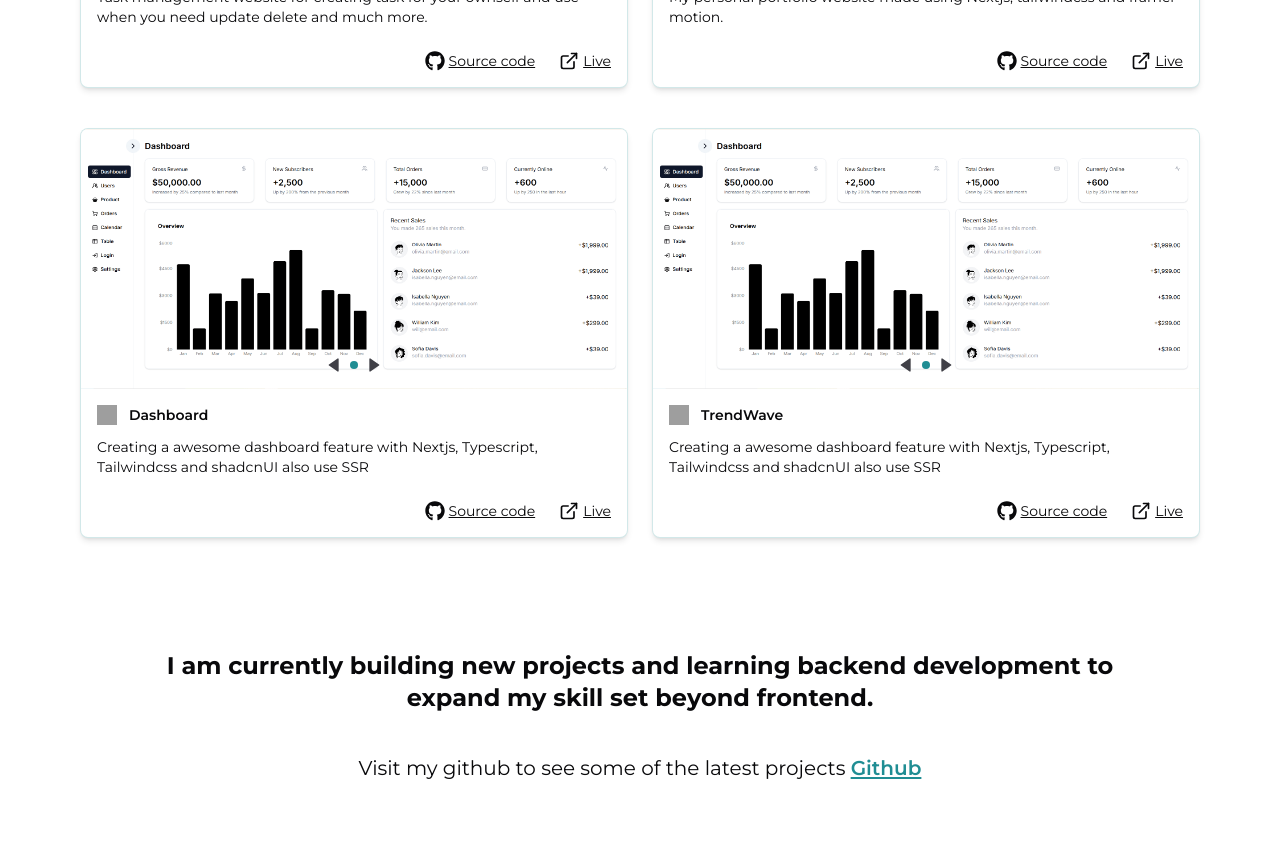
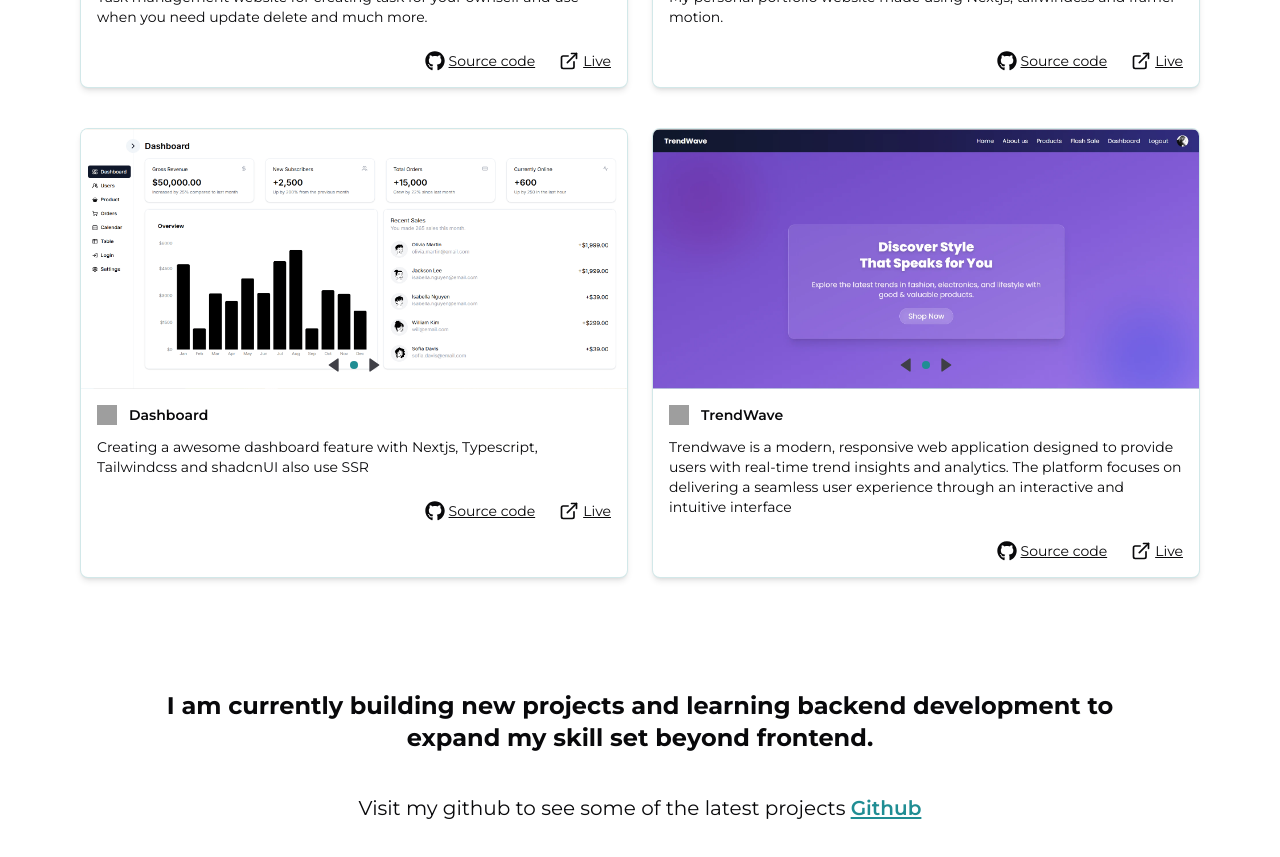
Before and after one commit to kader009/modern-portfolio, a Next.js app: page /projects in a window 1280 px wide. Shown: the part 1140-1997 px from the top of the page. Built offline with nearby package versions, Linux system fonts and the light colour scheme; grey boxes are pictures that could not be loaded.

Commit message:
project link added done

```diff
--- a/src/data/projects.ts
+++ b/src/data/projects.ts
@@ -89,10 +89,10 @@ export const PROJECTS_CARD: ProjectCardProps[] = [
   },
   {
     name: "TrendWave",
-    favicon: "/images/projects/logos/covidtracker.ico",
-    imageUrl: ["/images/projects/shadcn.webp"],
+    favicon: "/images/projects/logos/trendwave.ico",
+    imageUrl: ["/images/projects/trendwave.webp"],
     description:
-      "Creating a awesome dashboard feature with Nextjs, Typescript, Tailwindcss and shadcnUI also use SSR",
+      "Trendwave is a modern, responsive web application designed to provide users with real-time trend insights and analytics. The platform focuses on delivering a seamless user experience through an interactive and intuitive interface",
     sourceCodeHref: "https://github.com/kader009/trendwave-frontend",
     liveWebsiteHref: "https://trendwave-frontend.vercel.app/",
   },
```
Also changed, not shown: public/images/projects/trendwave.webp (added), 1 other file (tests, documents, lock files or other folders).
